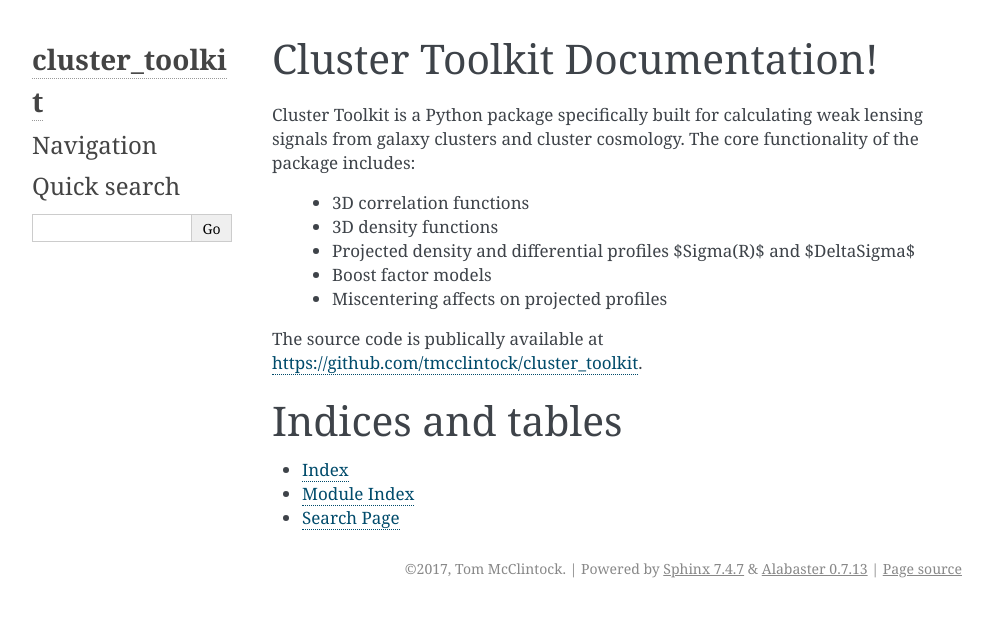
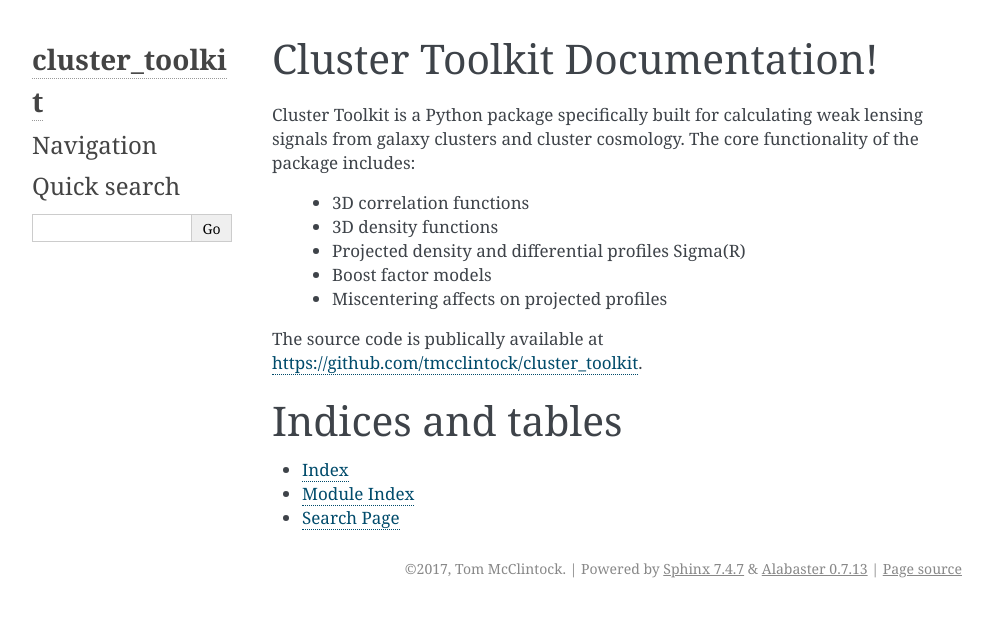
Before and after one commit to tmcclintock/cluster_toolkit, a Sphinx documentation site: the page built from docs/index.rst, in a window 1280 px wide. Shown: the top 617 px of the page, without its empty margins (148-1140 px from the left). Built offline with Sphinx 7.4.7, drawn with Linux system fonts in a browser that asks for light colours.

Commit message:
Trying to get math to render in the docs.

```diff
--- a/docs/index.rst
+++ b/docs/index.rst
@@ -11,7 +11,7 @@ The core functionality of the package includes:
 
  * 3D correlation functions
  * 3D density functions
- * Projected density and differential profiles $\Sigma(R)$ and $\Delta\Sigma$
+ * Projected density and differential profiles \Sigma(R)
  * Boost factor models
  * Miscentering affects on projected profiles
 
```
